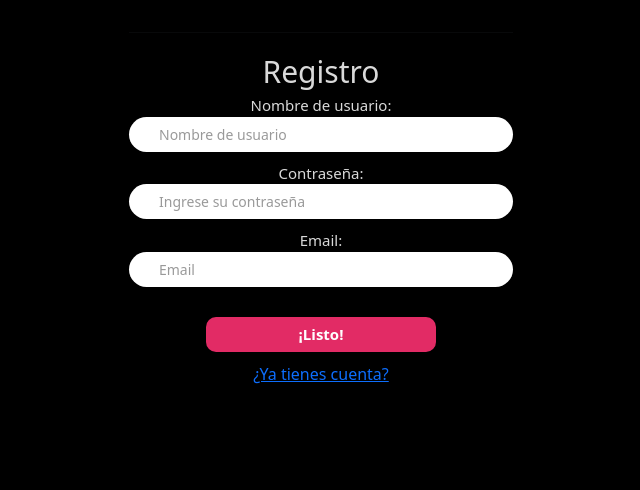
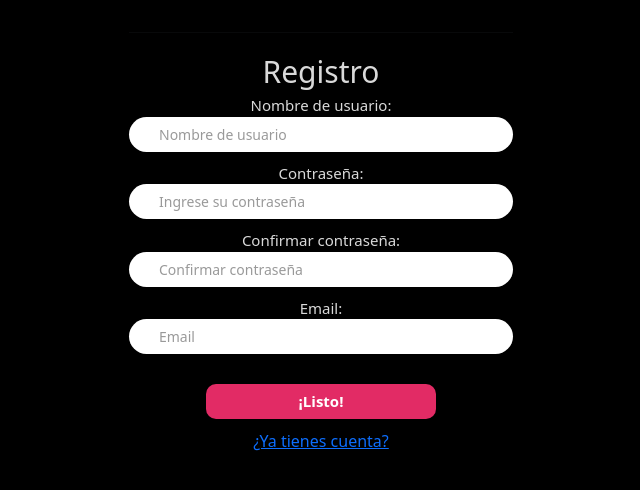
Before and after one commit to JuanManuRO/dev_sec_front, a React (Create React App) app: page /registro in a window 1280 px wide. Shown: the part 136-626 px from the top of the page, without its empty margins (319-959 px from the left). Built offline with nearby package versions, Linux system fonts and the light colour scheme.

Commit message:
Update Registro.js

```diff
--- a/src/componentes/Registro.js
+++ b/src/componentes/Registro.js
@@ -13,6 +13,7 @@ const Registro = () => {
 
   const [user, setUser] = useState('');
   const [password, setPassword] = useState('');
+  const [conf_password, setConfPassword] = useState('');
   const [email, setEmail] = useState('');
 
   function HandleChange(name, value) {
@@ -21,7 +22,10 @@ const Registro = () => {
     } else if (name === 'contraseña') {
       setPassword(value)
 
-    } else {
+    } else if (name === 'conf_contraseña') {
+      setConfPassword(value)
+
+    }else {
       setEmail(value)
     }
   };
@@ -30,7 +34,7 @@ const Registro = () => {
     const api=new Api();
     api.postRegistro({name:user})
 
-    let newaccount = { user, password, email }
+    let newaccount = { user, password, conf_password ,email }
     if (newaccount) {
       console.log('new account:', newaccount)
     }
@@ -66,6 +70,17 @@ const Registro = () => {
             handleChange={HandleChange}
 
           />
+          <Label text='Confirmar contraseña:' />
+          <Input
+            attribute={{
+              id: 'conf_contraseña',
+              name: 'conf_contraseña',
+              type: 'password',
+              placeholder: 'Confirmar contraseña'
+            }}
+            handleChange={HandleChange}
+
+          />
           <Label text='Email:' />
           <Input
             attribute={{
```
